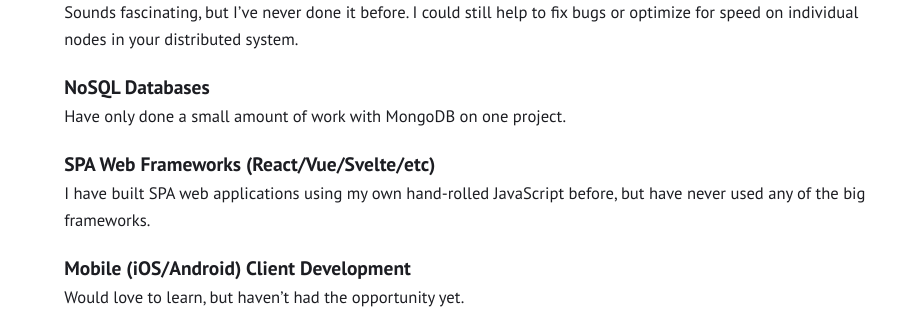
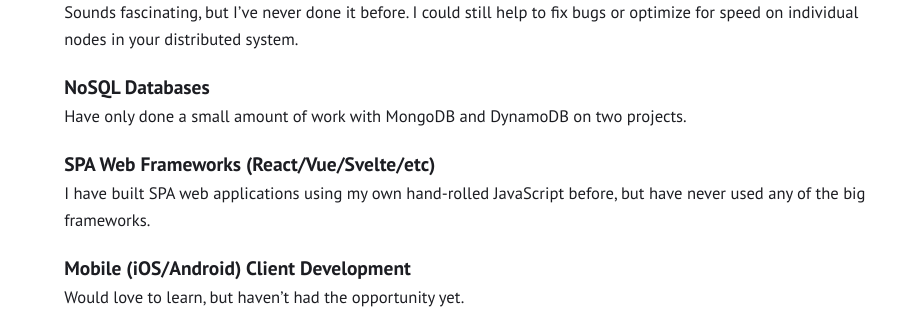
Before and after one commit to alexdowad/alexdowad.github.io, a Jekyll site: the page built from cv.html, in a window 1280 px wide and 900 px high, scrolled down 1600 px. Shown: the part 155-464 px from the top of the window, without its empty margins (179-1101 px from the left). Built offline with Jekyll 4.4.1, drawn with Linux system fonts in a browser that asks for light colours.

Commit message:
Add note on use of DynamoDB to CV

```diff
--- a/cv.html
+++ b/cv.html
@@ -166,7 +166,7 @@
 	Sounds fascinating, but I’ve never done it before. I could still help to fix bugs or optimize for speed on individual nodes in your distributed system.
 
 	<h3 style="margin-bottom: 0">NoSQL Databases</h3>
-	Have only done a small amount of work with MongoDB on one project.
+	Have only done a small amount of work with MongoDB and DynamoDB on two projects.
 
 	<h3 style="margin-bottom: 0">SPA Web Frameworks (React/Vue/Svelte/etc)</h3>
 	I have built SPA web applications using my own hand-rolled JavaScript before, but have never used any of the big frameworks.
```
